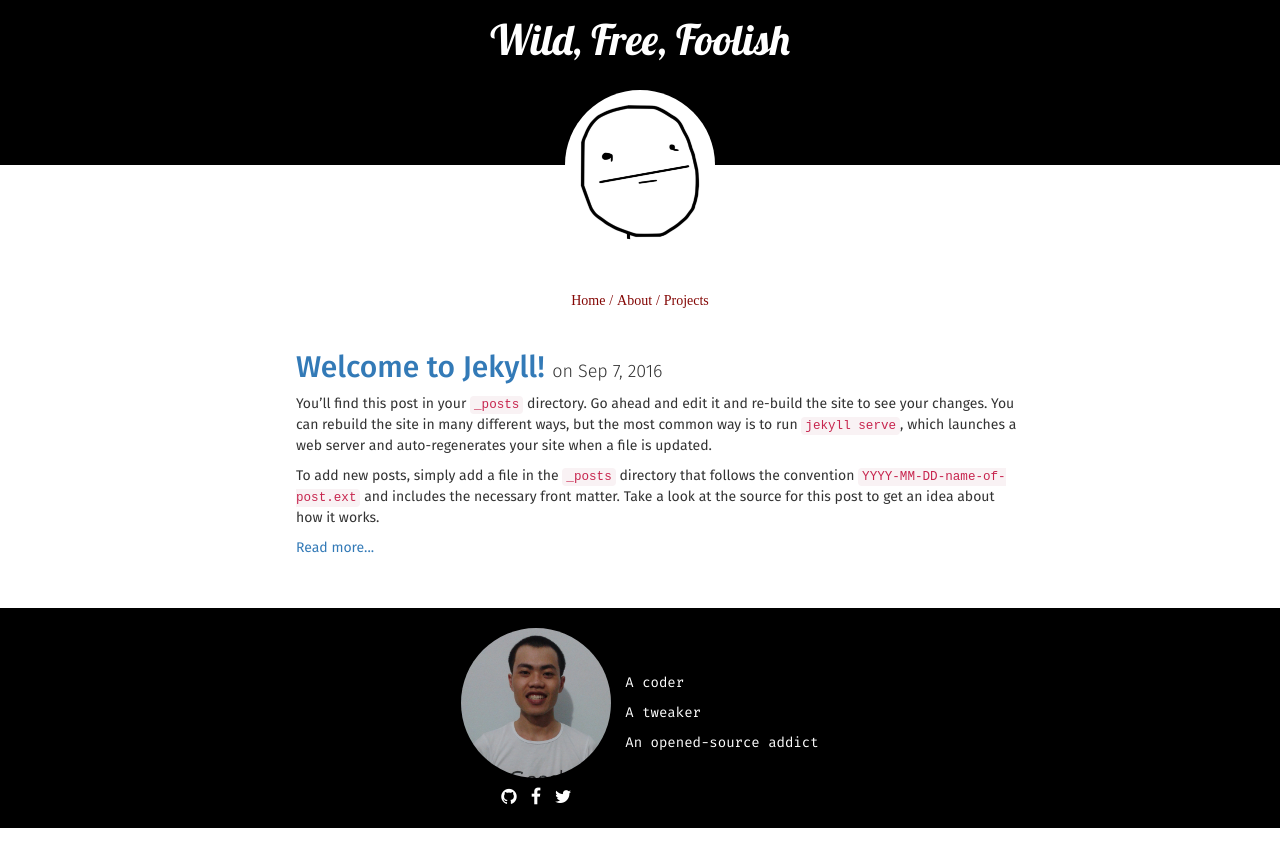
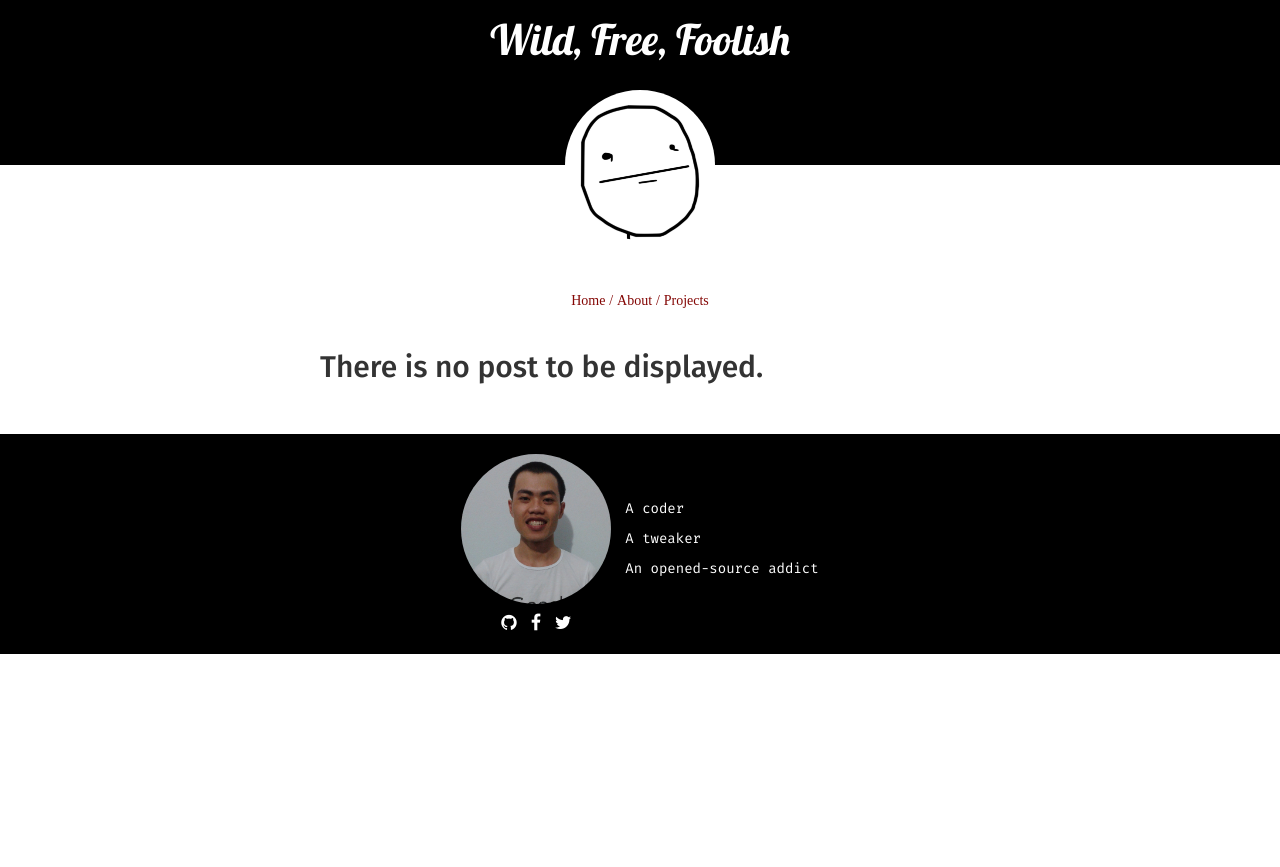
Before and after one commit to mozartilize/mozartilize.github.io, a Jekyll site: the page built from index.html, in a window 1280 px wide. Shown: the top 867 px of the page. Built offline with Jekyll 4.4.1, drawn with Linux system fonts in a browser that asks for light colours; nearby versions of some CDN libraries; some web fonts are replaced; the list of posts is cut into pages by our own code.

Commit message:
almost done

```diff
--- a/Gemfile
+++ b/Gemfile
@@ -11,7 +11,6 @@ ruby '2.3.1'
 # Happy Jekylling!
 # gem 'jekyll', '3.2.1'
 gem 'pygments.rb'
-gem 'jekyll-paginate'
 
 # If you want to use GitHub Pages, remove the "gem 'jekyll'" above and
 # uncomment the line below. To upgrade, run `bundle update github-pages`.
@@ -20,4 +19,5 @@ gem 'github-pages', group: :jekyll_plugins
 # If you have any plugins, put them here!
 group :jekyll_plugins do
   gem 'jekyll-github-metadata'
+  gem 'jekyll-paginate'
 end
--- a/_config.yml
+++ b/_config.yml
@@ -18,13 +18,15 @@ title: Wild, Free, Foolish
 description: > # this means to ignore newlines until "baseurl:"
   I am a programmer who is open-source addicted
 baseurl: "" # the subpath of your site, e.g. /blog
-url: "arshavindn.github.io" # the base hostname & protocol for your site
-twitter_username: jekyllrb
-github_username:  arshavindn
+url: "https://arshavindn.github.io" # the base hostname & protocol for your site
+
+gems:
+  - jekyll-paginate
 
 # Build settings
 markdown: kramdown
-paginate: 10
+# paginate_path: "/page:num/"
+paginate: 5
 highlighter: pygments
 
 timezone: Asia/Ho_Chi_Minh
--- a/_includes/header.html
+++ b/_includes/header.html
@@ -8,9 +8,9 @@
 </header>
 
 <nav id="main-navibar">
-  <span><a href="#">Home</a></span>
+  <span><a href="/">Home</a></span>
   <span>/</span>
-  <span><a href="#">About</a></span>
+  <span><a href="/about">About</a></span>
   <span>/</span>
   <span><a href="#">Projects</a></span>
 </nav>
--- a/_posts/2016-09-07-welcome-to-jekyll.markdown
+++ /dev/null
@@ -1,26 +0,0 @@
----
-layout: post
-title:  "Welcome to Jekyll!"
-date:   2016-09-07 23:10:19 +0700
-categories: jekyll update
----
-You’ll find this post in your `_posts` directory. Go ahead and edit it and re-build the site to see your changes. You can rebuild the site in many different ways, but the most common way is to run `jekyll serve`, which launches a web server and auto-regenerates your site when a file is updated.
-
-To add new posts, simply add a file in the `_posts` directory that follows the convention `YYYY-MM-DD-name-of-post.ext` and includes the necessary front matter. Take a look at the source for this post to get an idea about how it works.
-<!-- more -->
-
-Jekyll also offers powerful support for code snippets:
-
-{% highlight ruby linenos %}
-def print_hi(name)
-  puts "Hi, #{name}"
-end
-print_hi('Tom')
-#=> prints 'Hi, Tom' to STDOUT.
-{% endhighlight %}
-
-Check out the [Jekyll docs][jekyll-docs] for more info on how to get the most out of Jekyll. File all bugs/feature requests at [Jekyll’s GitHub repo][jekyll-gh]. If you have questions, you can ask them on [Jekyll Talk][jekyll-talk].
-
-[jekyll-docs]: http://jekyllrb.com/docs/home
-[jekyll-gh]:   https://github.com/jekyll/jekyll
-[jekyll-talk]: https://talk.jekyllrb.com/
--- a/css/main.scss
+++ b/css/main.scss
@@ -4,7 +4,7 @@
 @charset "utf-8";
 
 // Our variables
-$base-font-family: "Roboto", Helvetica, Arial, sans-serif;
+$base-font-family: "Fira Sans", Helvetica, Arial, sans-serif;
 $base-font-size:   16px;
 $base-font-weight: 400;
 $small-font-size:  $base-font-size * 0.875;
@@ -40,8 +40,20 @@ $header_height: 165px;
 // Import partials from the `minima` theme.
 // @import "minima";
 
+h1, h2, h3, h4, h5, h6 {
+  font-family: $base-font-family;
+}
+
 tt, code, kbd, samp, pre {
   font-family: 'Fira Code Retina', monospace;
+}
+
+a {
+  color: black;
+  &:hover {
+    color: grey;
+    text-decoration: none;
+  }
 }
 
 header#page-header{
@@ -87,7 +99,7 @@ nav {
 }
 
 .wrapper {
-  width: 60%;
+  width: 50%;
   margin: auto;
 }
 
@@ -153,4 +165,29 @@ footer#page-footer {
   }
 }
 
+.pagination {
+  display: block;
+  .btn {
+    background-color: black;
+    border-radius: 0;
+    box-shadow: 0 2px 0 0 grey;
+    color: white;
+    font-family: 'Fira Code Retina', 'Fira Mono', monospace;
+    i {
+      font-size: 20px;
+      vertical-align: text-bottom;
+    }
+  }
+  .next {
+    float: right;
+  }
+  .previous {
+    float: left;
+  }
+}
+
+.pagination-clear {
+  clear: both;
+}
+
 @import 'syntax-highlighting';
--- a/index.html
+++ b/index.html
@@ -4,9 +4,10 @@ layout: base
 
 <div class="home">
 
-  <ul class="post-list">
-    {% for post in site.posts %}
-      <li>
+  <div class="post-list">
+    {% if paginator.posts.length > 0 %}
+      {% for post in paginator.posts %}
+        <div class="post">
           <h2 class="post-title">
             <a class="post-link" href="{{ post.url | prepend: site.baseurl }}">{{ post.title | escape }}</a>
             <span class="post-meta publish-date">on {{ post.date | date: "%b %-d, %Y" }}</span>
@@ -21,8 +22,21 @@ layout: base
               <a href="{{ post.url }}">Read more...</a>
             </p>
           </div>
-      </li>
+        </div>
       {% endfor %}
-  </ul>
+    {% else %}
+      <h2>There is no post to be displayed.</h2>
+    {% endif %}
+  </div>
+  <!-- Pagination links -->
+  <div class="pagination">
+    {% if paginator.previous_page %}
+      <a href="{{ paginator.previous_page_path }}" class="btn previous"><i class="fa fa-angle-left" aria-hidden="true"></i> Previous</a>
+    {% endif %}
+    {% if paginator.next_page %}
+      <a href="{{ paginator.next_page_path }}" class="btn next">Next <i class="fa fa-angle-right" aria-hidden="true"></i></a>
+    {% endif %}
+  </div>
+  <div class="pagination-clear"></div>
 
 </div>
```
Lines whose indentation alone changed are shown as unchanged.
